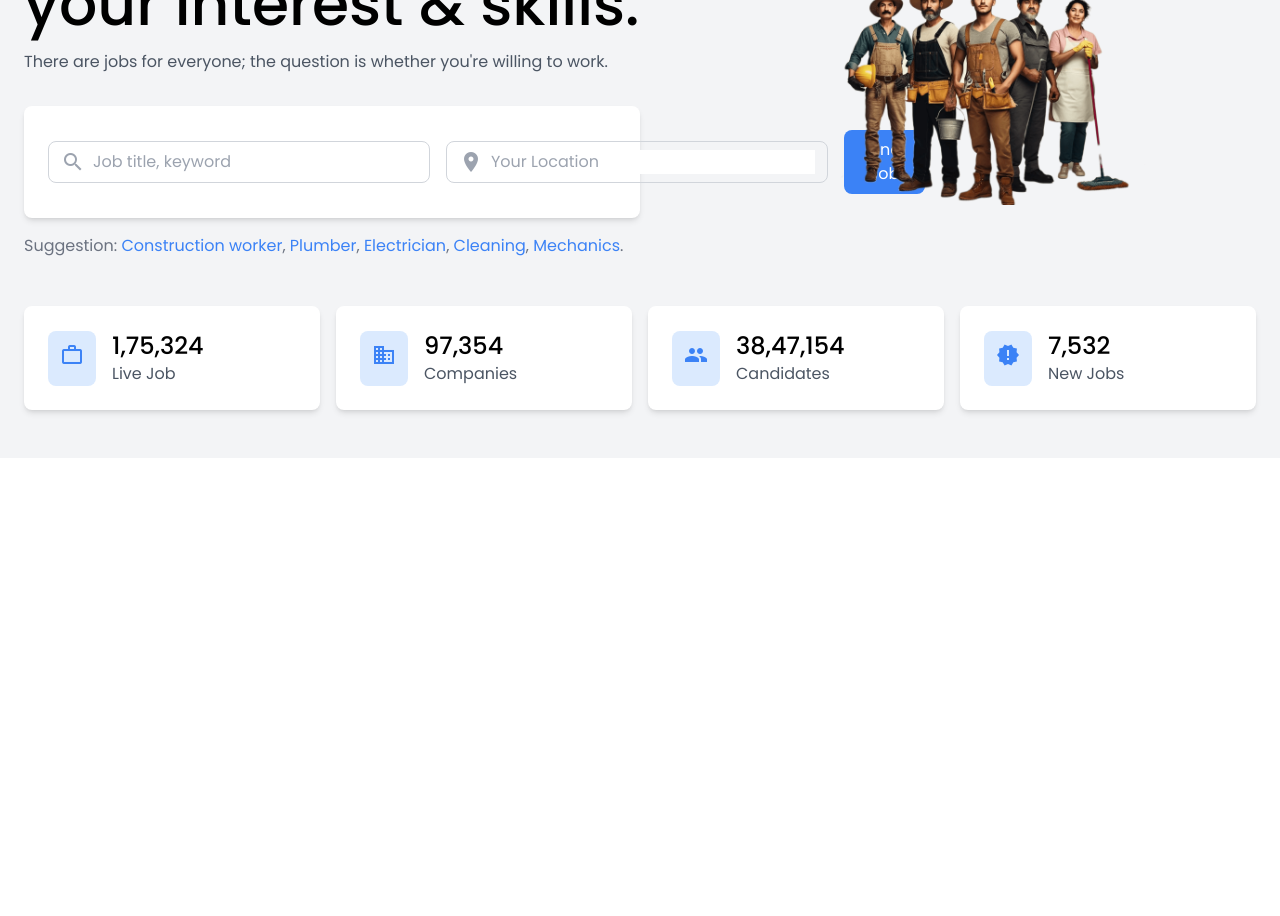
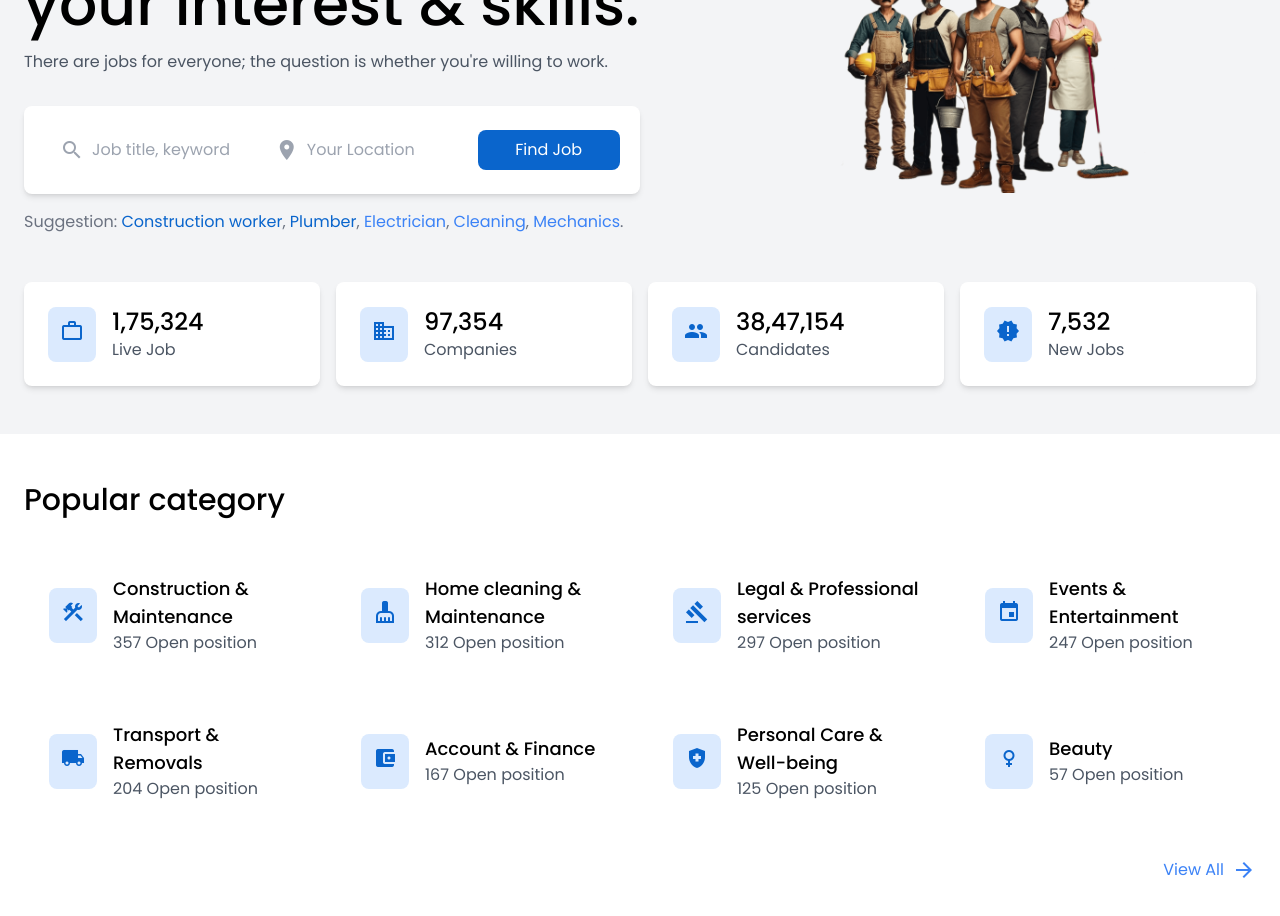
Before and after one commit to YadiraHC/ProFindr, a React (Vite) app: page / in a window 1280 px wide. Shown: the part 200-1116 px from the top of the page. Before the commit the page ends 800 px from the top, so only its background shows below. Built offline with nearby package versions, Linux system fonts and the light colour scheme.

Commit message:
Feat LandinPage - Categories.

```diff
--- a/src/components/LandingPage/Categories.tsx
+++ b/src/components/LandingPage/Categories.tsx
@@ -1,9 +1,44 @@
 import React from 'react';
+
+const categories = [
+    { icon: 'construction', title: 'Construction & Maintenance', positions: 357 },
+    { icon: 'cleaning_services', title: 'Home cleaning & Maintenance', positions: 312 },
+    { icon: 'gavel', title: 'Legal & Professional services', positions: 297 },
+    { icon: 'event', title: 'Events & Entertainment', positions: 247 },
+    { icon: 'local_shipping', title: 'Transport & Removals', positions: 204 },
+    { icon: 'account_balance_wallet', title: 'Account & Finance', positions: 167 },
+    { icon: 'health_and_safety', title: 'Personal Care & Well-being', positions: 125 },
+    { icon: 'female', title: 'Beauty', positions: 57 },
+];
 
 const Categories: React.FC = () => {
     return (
-        <section>
-            {/* Código de la sección de categorías */}
+        <section className="bg-white py-12">
+            <div className="container mx-auto px-6">
+                <h2 className="text-3xl font-medium mb-8">Popular category</h2>
+                <div className="grid grid-cols-1 md:grid-cols-2 lg:grid-cols-4 gap-4">
+                    {categories.map((category, index) => (
+                        <div
+                            key={index}
+                            className="bg-white p-6 flex items-center border md:border-transparent sm:border-gray-300 md:rounded-none"
+                        >
+                            <div className="bg-blue-100 rounded-lg p-3 mr-4">
+                                <span className="material-icons text-[#0A65CC]">{category.icon}</span>
+                            </div>
+                            <div className="text-left">
+                                <p className="text-lg font-medium">{category.title}</p>
+                                <p className="text-gray-600">{category.positions} Open position</p>
+                            </div>
+                        </div>
+                    ))}
+                </div>
+                <div className="flex justify-end mt-8">
+                    <button className="text-blue-500 flex items-center space-x-2">
+                        <span>View All</span>
+                        <span className="material-icons">arrow_forward</span>
+                    </button>
+                </div>
+            </div>
         </section>
     );
 };
--- a/src/components/LandingPage/HeroSection.tsx
+++ b/src/components/LandingPage/HeroSection.tsx
@@ -12,18 +12,18 @@ const HeroSection: React.FC = () => {
                         There are jobs for everyone; the question is whether you're willing to work.
                     </p>
                     <div className="bg-white p-6 rounded-lg shadow-md flex flex-col lg:flex-row lg:items-center lg:space-x-4 space-y-4 lg:space-y-0 mb-4">
-                        <div className="flex items-center border border-gray-300 rounded-lg px-3 py-2 w-full lg:w-auto">
+                        <div className="flex items-center border border-none rounded-lg px-3 py-2 w-full lg:w-[35%]">
                             <span className="material-icons text-gray-400">search</span>
-                            <input type="text" placeholder="Job title, keyword" className="focus:outline-none flex-grow px-2" />
+                            <input type="text" placeholder="Job title, keyword" className="focus:outline-none flex-grow px-2 text-sm lg:text-base border-0" />
                         </div>
-                        <div className="flex items-center border border-gray-300 rounded-lg px-3 py-2 w-full lg:w-auto">
+                        <div className="flex items-center border border-none rounded-lg px-3 py-2 w-full lg:w-[35%]">
                             <span className="material-icons text-gray-400">location_on</span>
-                            <input type="text" placeholder="Your Location" className="focus:outline-none flex-grow px-2" />
+                            <input type="text" placeholder="Your Location" className="focus:outline-none flex-grow px-2 text-sm lg:text-base border-0" />
                         </div>
-                        <button className="bg-blue-500 text-white px-6 py-2 rounded-lg w-full lg:w-auto">Find Job</button>
+                        <button className="bg-[#0A65CC] text-white px-6 py-2 rounded-lg w-full lg:w-[25%] lg:shrink-0">Find Job</button>
                     </div>
                     <p className="text-gray-500">
-                        Suggestion: <span className="text-blue-500">Construction worker</span>, <span className="text-blue-500">Plumber</span>, <span className="text-blue-500">Electrician</span>, <span className="text-blue-500">Cleaning</span>, <span className="text-blue-500">Mechanics</span>.
+                        Suggestion: <span className="text-[#0A65CC]">Construction worker</span>, <span className="text-[#0A65CC]">Plumber</span>, <span className="text-blue-500">Electrician</span>, <span className="text-blue-500">Cleaning</span>, <span className="text-blue-500">Mechanics</span>.
                     </p>
                 </div>
                 <div className="xl:w-[45%] mt-12 lg:mt-0 flex justify-center">
@@ -33,7 +33,7 @@ const HeroSection: React.FC = () => {
             <div className="container mx-auto px-6 mt-12 grid grid-cols-1 md:grid-cols-2 lg:grid-cols-4 gap-4">
                 <div className="bg-white p-6 rounded-lg shadow-md flex items-center">
                     <div className="bg-blue-100 rounded-lg p-3 mr-4">
-                        <span className="material-icons text-blue-500">work_outline</span>
+                        <span className="material-icons text-[#0A65CC]">work_outline</span>
                     </div>
                     <div className="text-left">
                         <p className="text-2xl font-medium">1,75,324</p>
@@ -42,7 +42,7 @@ const HeroSection: React.FC = () => {
                 </div>
                 <div className="bg-white p-6 rounded-lg shadow-md flex items-center">
                     <div className="bg-blue-100 rounded-lg p-3 mr-4">
-                        <span className="material-icons text-blue-500">business</span>
+                        <span className="material-icons text-[#0A65CC]">business</span>
                     </div>
                     <div className="text-left">
                         <p className="text-2xl font-medium">97,354</p>
@@ -51,7 +51,7 @@ const HeroSection: React.FC = () => {
                 </div>
                 <div className="bg-white p-6 rounded-lg shadow-md flex items-center">
                     <div className="bg-blue-100 rounded-lg p-3 mr-4">
-                        <span className="material-icons text-blue-500">people</span>
+                        <span className="material-icons text-[#0A65CC]">people</span>
                     </div>
                     <div className="text-left">
                         <p className="text-2xl font-medium">38,47,154</p>
@@ -60,7 +60,7 @@ const HeroSection: React.FC = () => {
                 </div>
                 <div className="bg-white p-6 rounded-lg shadow-md flex items-center">
                     <div className="bg-blue-100 rounded-lg p-3 mr-4">
-                        <span className="material-icons text-blue-500">new_releases</span>
+                        <span className="material-icons text-[#0A65CC]">new_releases</span>
                     </div>
                     <div className="text-left">
                         <p className="text-2xl font-medium">7,532</p>
```
Also changed, not shown: src/components/LandingPage/Header.tsx (+1 -13 lines).
